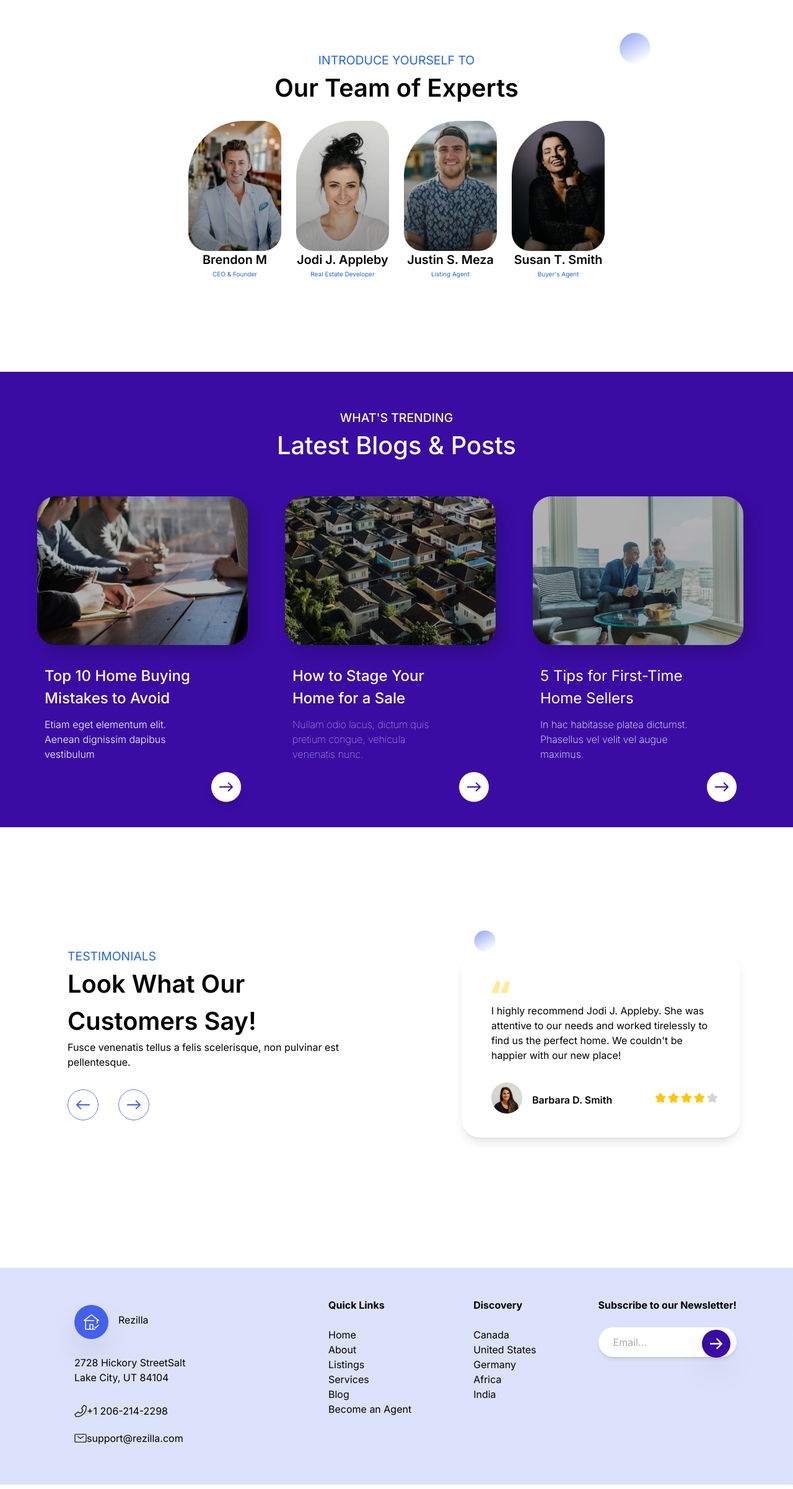
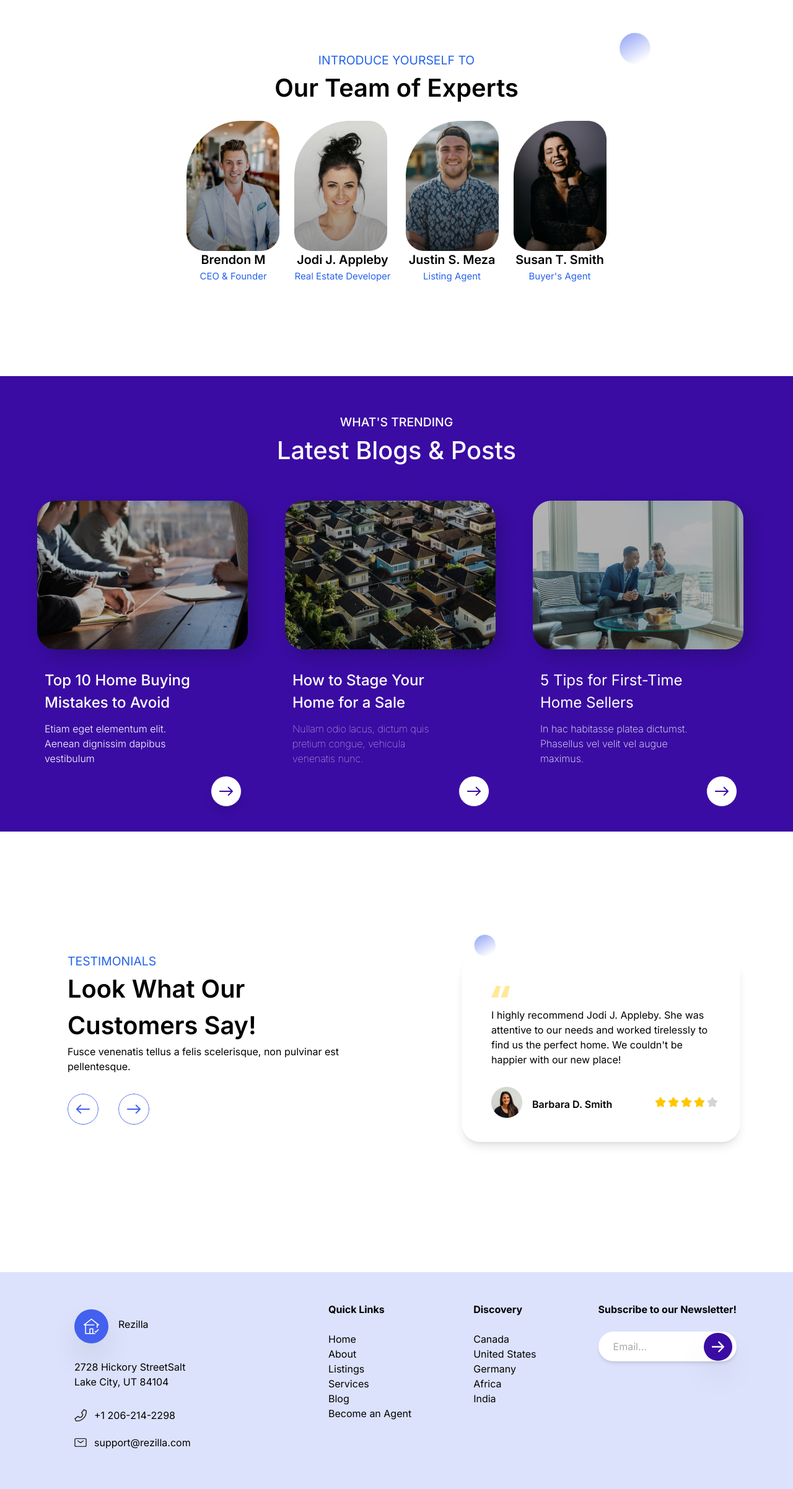
Before and after one commit to Mugisha-Samuella/rezilla, a Next.js app: page / in a window 1280 px wide. Shown: the part 2680-5083 px from the top of the page at 62% size. Built offline with nearby package versions, Linux system fonts and the light colour scheme.

Commit message:
Footer adjustments

```diff
--- a/components/Experts.js
+++ b/components/Experts.js
@@ -30,7 +30,7 @@ const Experts = () => {
               <h2 className=" font-semibold font-poppins text-[19.8px]">
                 Brendon M
               </h2>
-              <h1 className=" text-blue-600 font-md text-[10px]">
+              <h1 className=" text-blue-600 font-md text-[15px]">
                 CEO & Founder
               </h1>
             </div>
@@ -44,7 +44,7 @@ const Experts = () => {
               <h2 className=" font-semibold font-poppins text-[19.8px]">
                 Jodi J. Appleby
               </h2>
-              <h1 className=" text-blue-600 font-md text-[10px]">
+              <h1 className=" text-blue-600 font-md text-[15px]">
                 Real Estate Developer
               </h1>
             </div>
@@ -60,7 +60,7 @@ const Experts = () => {
               <h2 className=" font-semibold font-poppins text-[19.8px]">
                 Justin S. Meza
               </h2>
-              <h1 className=" text-blue-600 font-md text-[10px]">
+              <h1 className=" text-blue-600 font-md text-[15px]">
                 Listing Agent
               </h1>
             </div>
@@ -74,7 +74,7 @@ const Experts = () => {
               <h2 className=" font-semibold font-poppins text-[19.8px]">
                 Susan T. Smith
               </h2>
-              <h1 className=" text-blue-600 font-md text-[10px]">
+              <h1 className=" text-blue-600 font-md text-[15px]">
                 Buyer's Agent
               </h1>
             </div>
--- a/components/Footer.js
+++ b/components/Footer.js
@@ -21,13 +21,13 @@ const Footer = () => {
             <h2 className="w-[200px]">
               2728 Hickory StreetSalt Lake City, UT 84104
             </h2>
-            <div className="flex flex-col">
-              <div className="inline-flex mt-[30px]">
+            <div className="flex flex-col ">
+              <div className="inline-flex mt-[30px] gap-2">
                 <Image src={"/Assets/Icons/phone.svg"} alt="" width={20}
                 height={20}/>
                 <h2>+1 206-214-2298</h2>
               </div>
-              <div className="inline-flex mt-[20px]">
+              <div className="inline-flex mt-[20px] gap-2">
                 <Image src={"/Assets/Icons/mail.svg"} alt=""  width={20}
                 height={20}/>
                 <h2>support@rezilla.com</h2>
@@ -58,7 +58,7 @@ const Footer = () => {
               Subscribe to our Newsletter!
             </h1>
             <div className="bg-white mt-4 p-2 rounded-[30px] shadow-md">
-              <div className="absolute -mt-[8px]  ml-[155px] shadow-2xl rounded-full bg-[#3A0CA3] p-[13px]">
+              <div className="absolute -mt-[10.5px]  ml-[158px] shadow-2xl rounded-full bg-[#3A0CA3] p-[13px]">
                 <Image src={"/Assets/Icons/arrowlast.svg"} alt="" width={20}
                 height={20} />
               </div>
```
